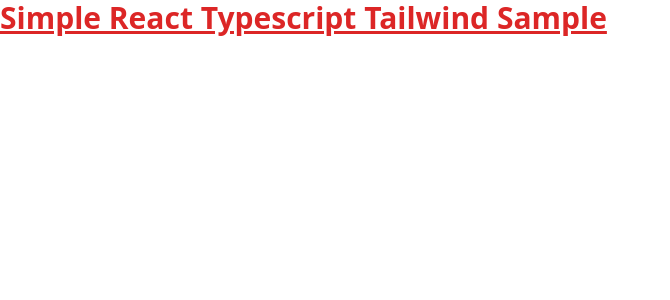
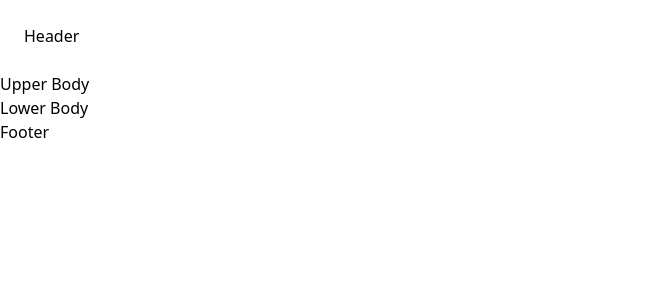
Before and after one commit to idealcLone/kazguu.alpha-education, a React (Create React App) app: page / in a window 1280 px wide. Shown: the top 300 px of the page, without its empty margins (0-670 px from the left). Built offline with nearby package versions, Linux system fonts and the light colour scheme.

Commit message:
Add initial layout

```diff
--- a/src/App.tsx
+++ b/src/App.tsx
@@ -1,10 +1,15 @@
 import React from 'react';
+import { Home } from './pages/Home';
+import { Header } from './components/Layout/Header';
+import { Footer } from './components/Layout/Footer';
 
 function App() {
   return (
-    <h1 className="text-3xl font-bold underline text-red-600">
-      Simple React Typescript Tailwind Sample
-    </h1>
+    <>
+      <Header />
+      <Home />
+      <Footer />
+    </>
   );
 }
 
--- /dev/null
+++ b/src/components/Home/LowerBody.tsx
@@ -0,0 +1,5 @@
+import React from 'react';
+
+export const LowerBody: React.FC = () => {
+  return <div>Lower Body</div>;
+};
--- /dev/null
+++ b/src/components/Home/UpperBody.tsx
@@ -0,0 +1,5 @@
+import React from 'react';
+
+export const UpperBody: React.FC = () => {
+  return <div>Upper Body</div>;
+};
--- /dev/null
+++ b/src/components/Layout/Footer.tsx
@@ -0,0 +1,5 @@
+import React from 'react';
+
+export const Footer: React.FC = () => {
+  return <footer>Footer</footer>;
+};
--- /dev/null
+++ b/src/components/Layout/Header.tsx
@@ -0,0 +1,5 @@
+import React from 'react';
+
+export const Header: React.FC = () => {
+  return <header className="p-6">Header</header>;
+};
--- /dev/null
+++ b/src/pages/Home.tsx
@@ -0,0 +1,12 @@
+import React from 'react';
+import { UpperBody } from '../components/Home/UpperBody';
+import { LowerBody } from '../components/Home/LowerBody';
+
+export const Home: React.FC = () => {
+  return (
+    <main>
+      <UpperBody />
+      <LowerBody />
+    </main>
+  );
+};
```
Also changed, not shown: src/index.tsx (+2 -6 lines).
